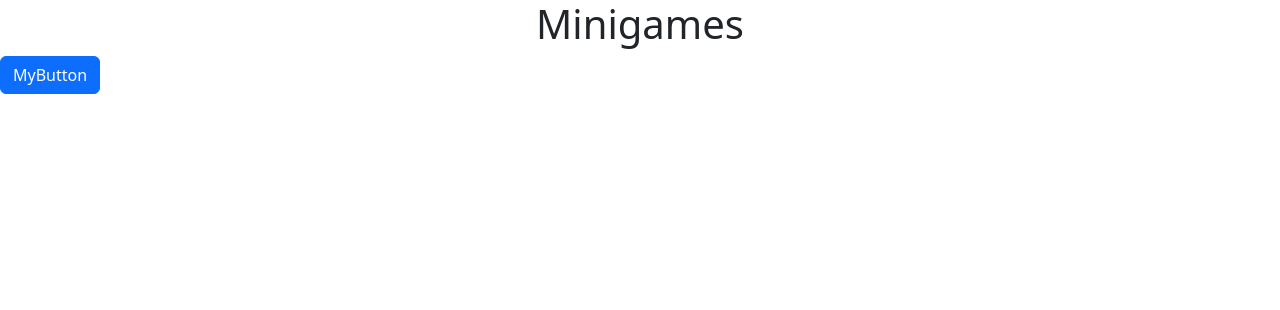
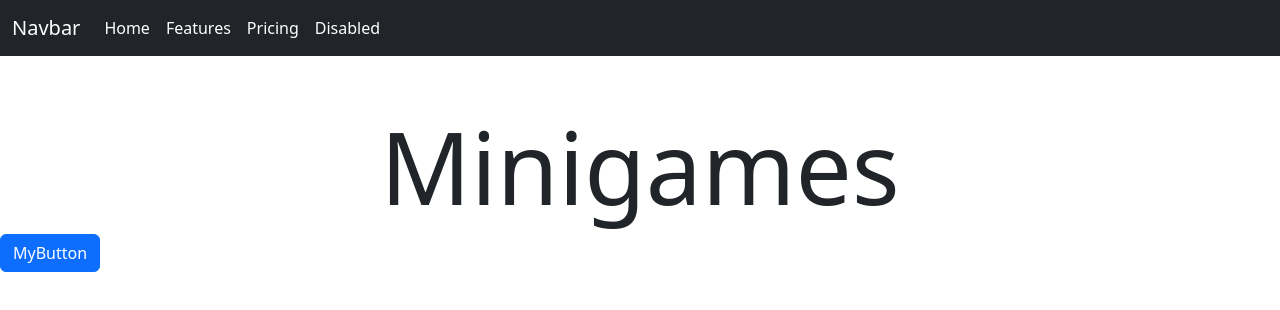
Before and after one commit to stewxy/Minigames, a React (Vite) app: page / in a window 1280 px wide. Shown: the top 310 px of the page. Built offline with nearby package versions, Linux system fonts and the light colour scheme.

Commit message:
added navbar and modified main heading text

```diff
--- a/src/App.tsx
+++ b/src/App.tsx
@@ -5,6 +5,7 @@
 import Alert from "./components/Alert";
 import Button from "./components/Button";
 import "./App.css";
+import Navbar from "./components/Navbar";
 
 function App() {
   // let items = ["New York", "San Francisco", "Tokyo", "Paris"];
@@ -28,7 +29,8 @@
     //   </Alert>
     // </div>
     <div>
-      <h1>Minigames</h1>
+      <Navbar></Navbar>
+      <h1 style={{ fontSize: 100, paddingTop: 50 }}>Minigames</h1>
       {alertVisible && (
         <Alert onClose={() => setAlertVisibility(false)}>My Alert</Alert>
       )}
--- /dev/null
+++ b/src/components/Navbar.tsx
@@ -0,0 +1,55 @@
+import React from "react";
+import "../App.css";
+
+const Navbar = () => {
+  return (
+    <nav
+      className="navbar bg-dark navbar-expand-lg bg-body-tertiary sticky-top"
+      data-bs-theme="dark"
+    >
+      <div className="container-fluid">
+        <a className="navbar-brand" href="#" style={{ color: "white" }}>
+          Navbar
+        </a>
+        <button
+          className="navbar-toggler"
+          type="button"
+          data-bs-toggle="collapse"
+          data-bs-target="#navbarNavAltMarkup"
+          aria-controls="navbarNavAltMarkup"
+          aria-expanded="false"
+          aria-label="Toggle navigation"
+        >
+          <span className="navbar-toggler-icon"></span>
+        </button>
+        <div className="collapse navbar-collapse" id="navbarNavAltMarkup">
+          <div className="navbar-nav">
+            <a
+              className="nav-link active"
+              aria-current="page"
+              href="#"
+              style={{ color: "white" }}
+            >
+              Home
+            </a>
+            <a className="nav-link" href="#" style={{ color: "white" }}>
+              Features
+            </a>
+            <a className="nav-link" href="#" style={{ color: "white" }}>
+              Pricing
+            </a>
+            <a
+              className="nav-link disabled"
+              aria-disabled="true"
+              style={{ color: "white" }}
+            >
+              Disabled
+            </a>
+          </div>
+        </div>
+      </div>
+    </nav>
+  );
+};
+
+export default Navbar;
```
Also changed, not shown: src/App.css (line endings or trailing spaces).
